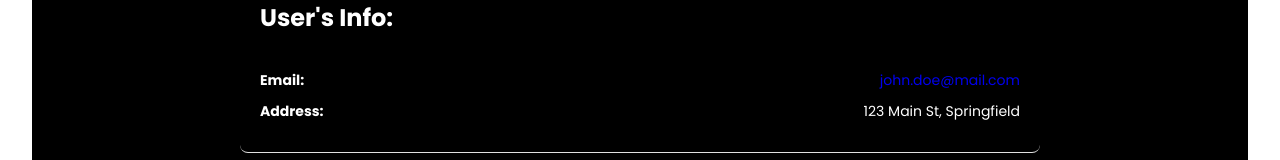
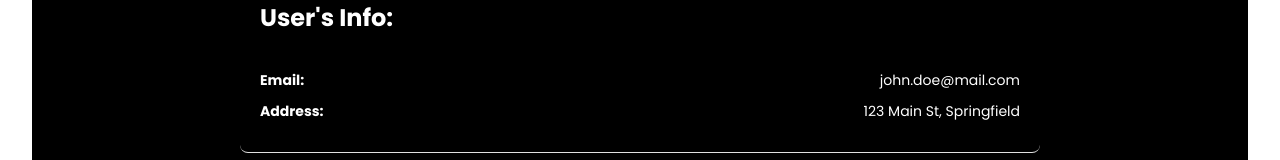
Before and after one commit to JokubasG537/2025-03-10-react-atsiskaitymas, a React (Vite) app: page /users/1 in a window 1280 px wide. Shown: the part 535-695 px from the top of the page. Built offline with nearby package versions, Linux system fonts and the light colour scheme; data requests are answered from the project's data file.

Commit message:
link color correction

```diff
--- a/src/style/User.scss
+++ b/src/style/User.scss
@@ -20,6 +20,7 @@
 
   a {
     text-decoration: dashed;
+    color: $secondary-color;
   }
 }
 
```
